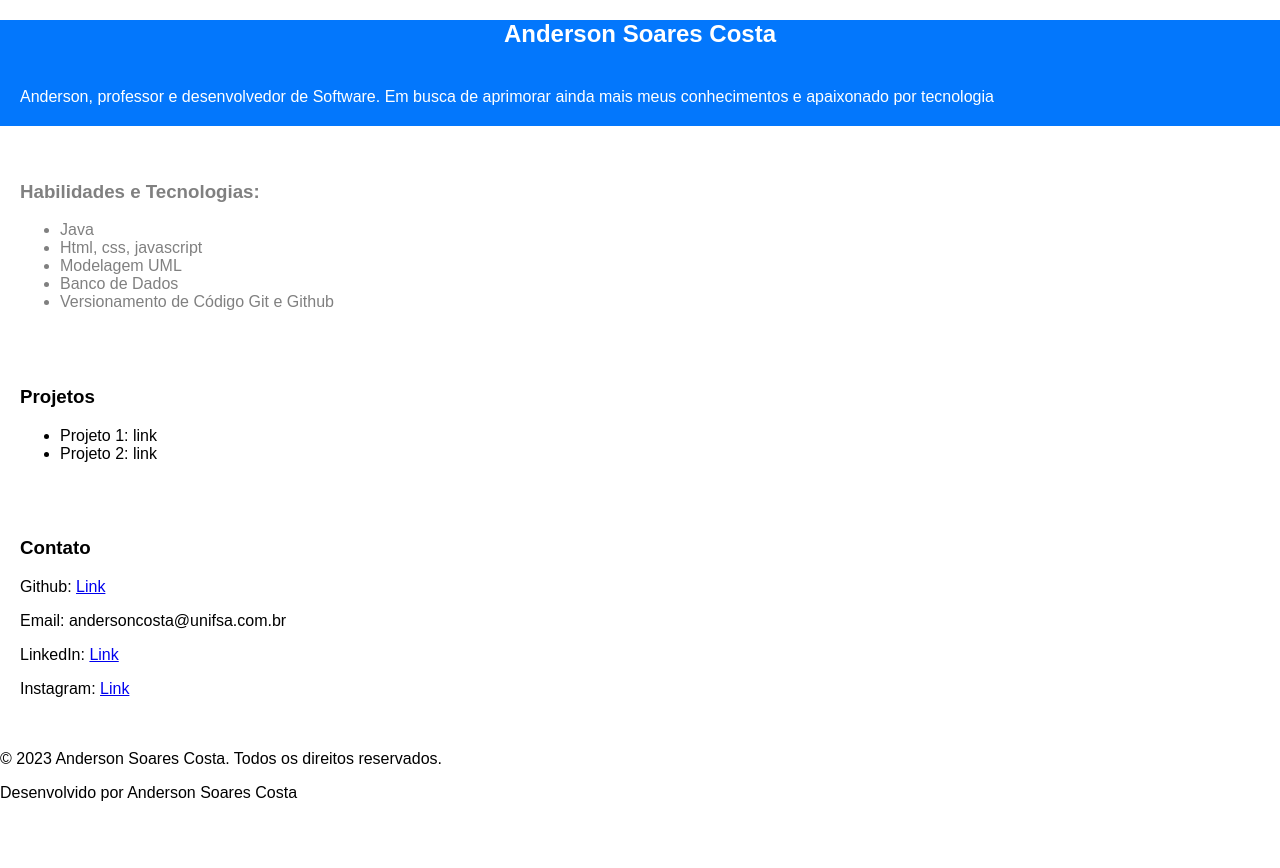
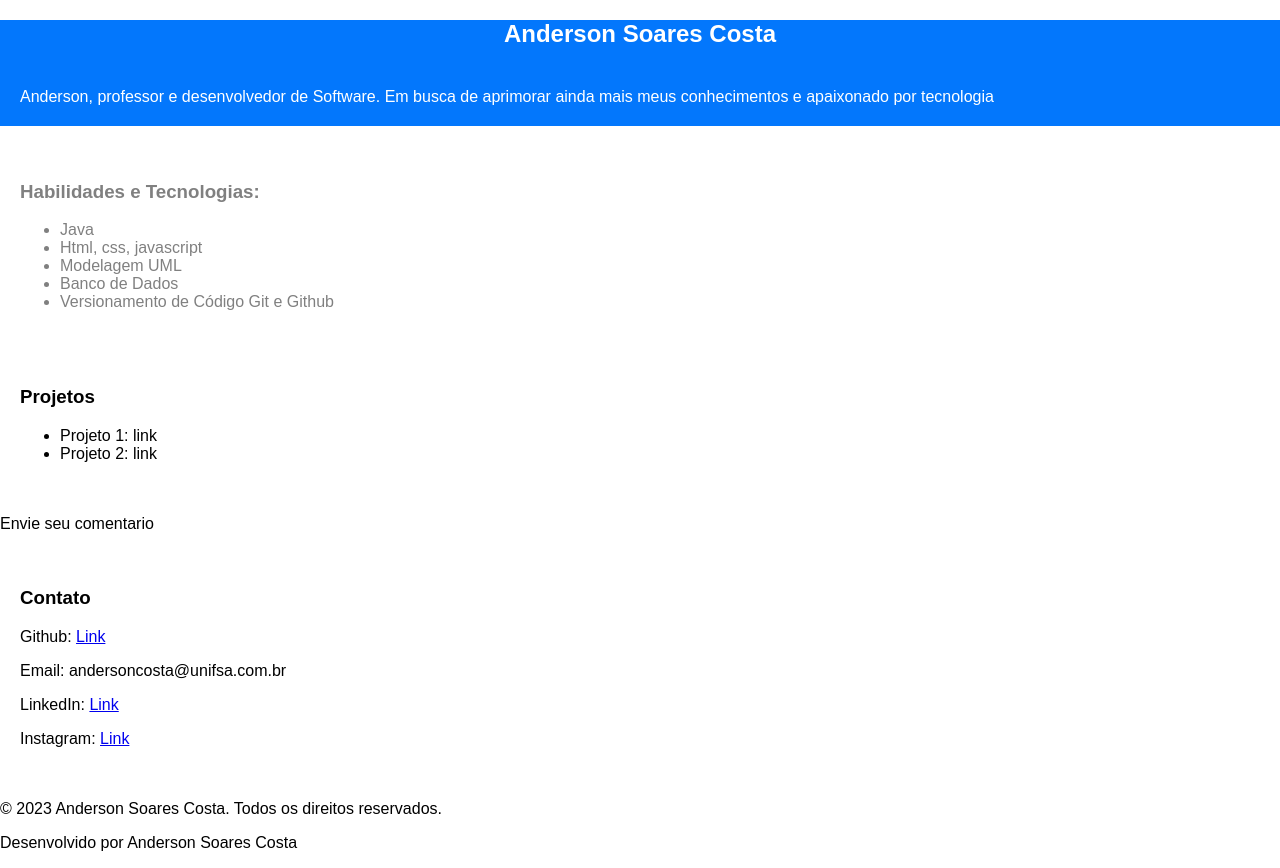
Before and after one commit to dersonp2/meu-site, a plain HTML site: page index.html in a window 1280 px wide. Before the commit the page ends 818 px from the top, so only its background shows below. Drawn offline with Linux system fonts and the light colour scheme.

Commit message:
feat: envio de comentario

```diff
--- a/index.html
+++ b/index.html
@@ -35,6 +35,8 @@
       </ul>
     </section>
 
+    <p>Envie seu comentario</p>
+
     <section style="padding: 20px">
       <h3>Contato</h3>
       <p>
```
